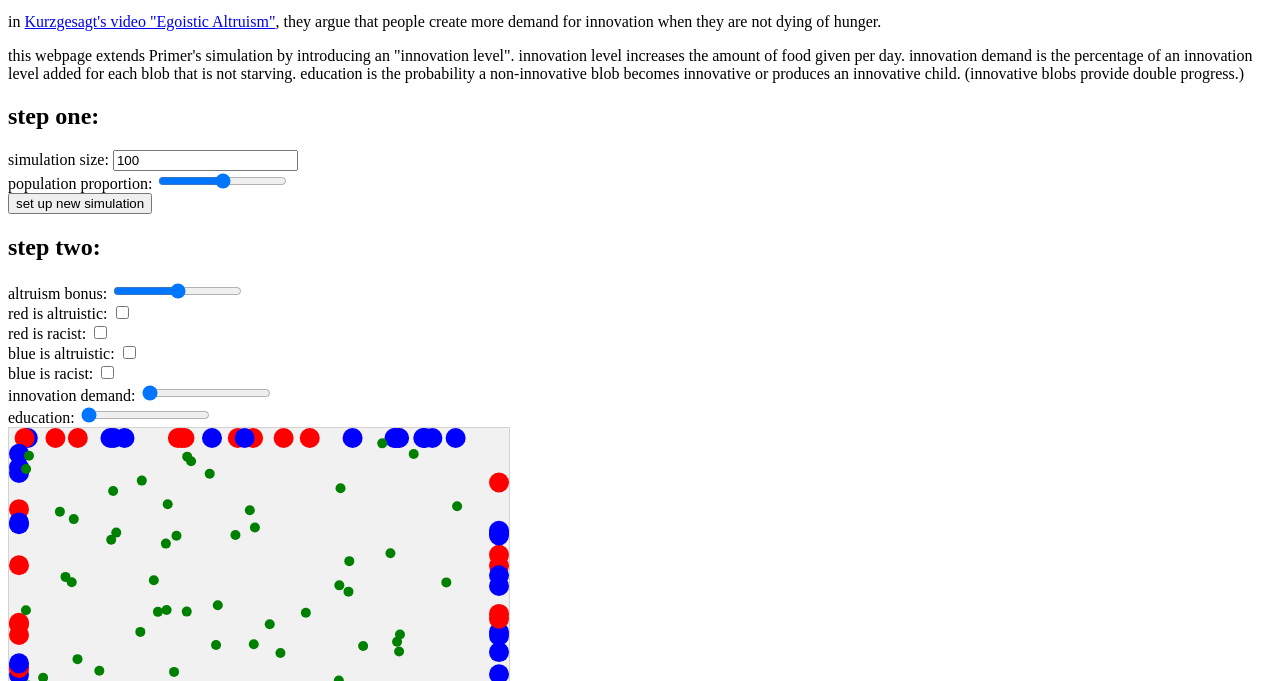
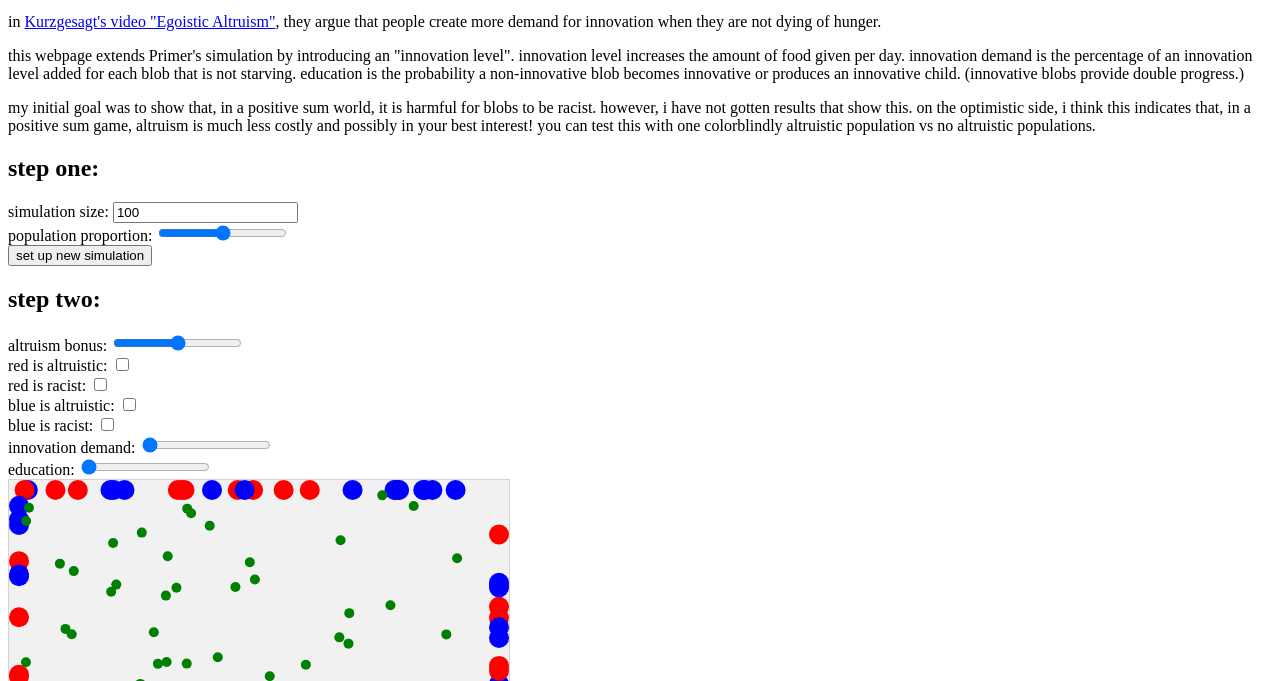
Before and after one commit to kc34/egoistic-altruism, a plain HTML site: page index.html in a window 1280 px wide. Shown: the part 119-800 px from the top of the page. Drawn offline with Linux system fonts and the light colour scheme.

Commit message:
Added my current findings

```diff
--- a/index.html
+++ b/index.html
@@ -26,6 +26,12 @@ innovation level increases the amount of food given per day.
 innovation demand is the percentage of an innovation level added for each blob that is not starving.
 education is the probability a non-innovative blob becomes innovative or produces an innovative child.
 (innovative blobs provide double progress.)
+</p>
+<p>
+my initial goal was to show that, in a positive sum world, it is harmful for blobs to be racist.
+however, i have not gotten results that show this.
+on the optimistic side, i think this indicates that, in a positive sum game, altruism is much less costly and possibly in your best interest!
+you can test this with one colorblindly altruistic population vs no altruistic populations.
 </p>
 <h2>step one:</h2>
 <div>
```
